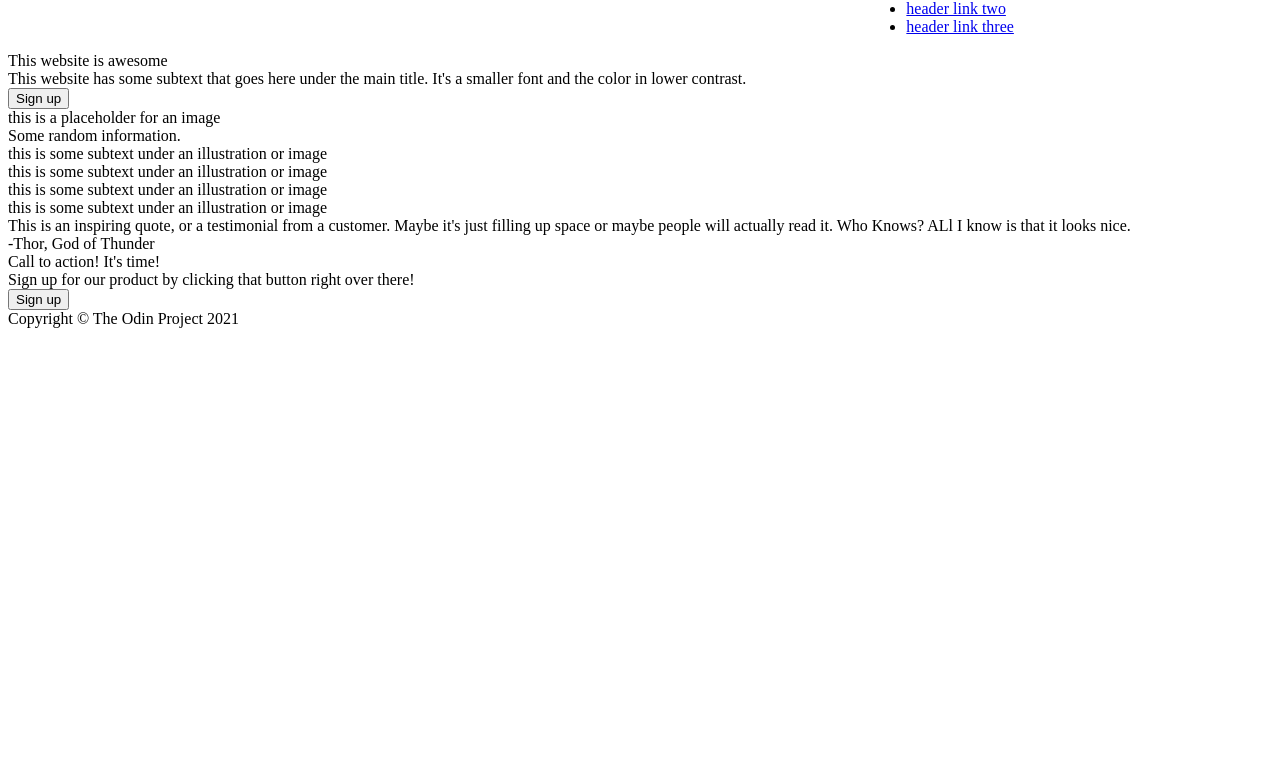
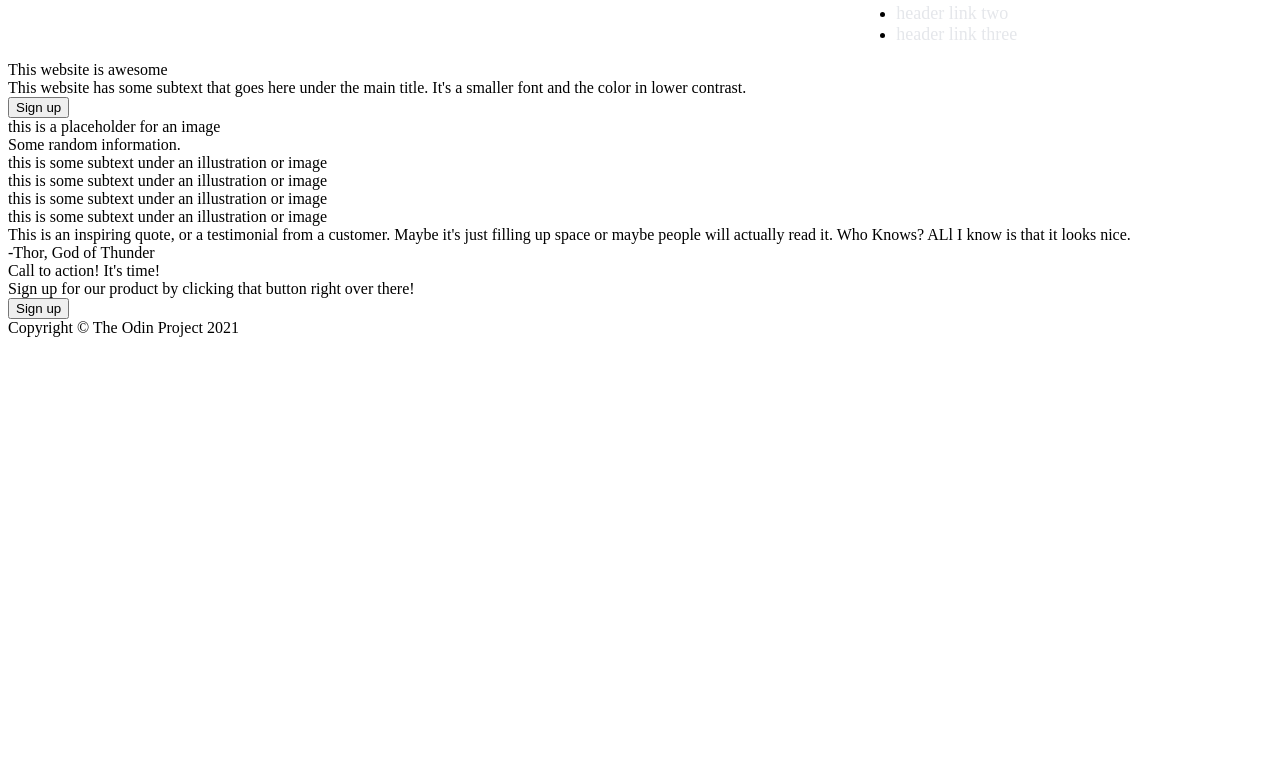
Before and after one commit to kp-pham/landing-page, a plain HTML site: page index.html in a window 1280 px wide. Shown: the part 42-800 px from the top of the page. Drawn offline with Linux system fonts and the light colour scheme.

Commit message:
feat: set text decoration to none for header links
Remove underline from the links.

```diff
--- a/styles.css
+++ b/styles.css
@@ -2,3 +2,9 @@
     display: flex;
     justify-content: space-around;
 }
+
+a {
+    font-size: 18px;
+    color: #E5E7EB;
+    text-decoration: none;
+}
```
